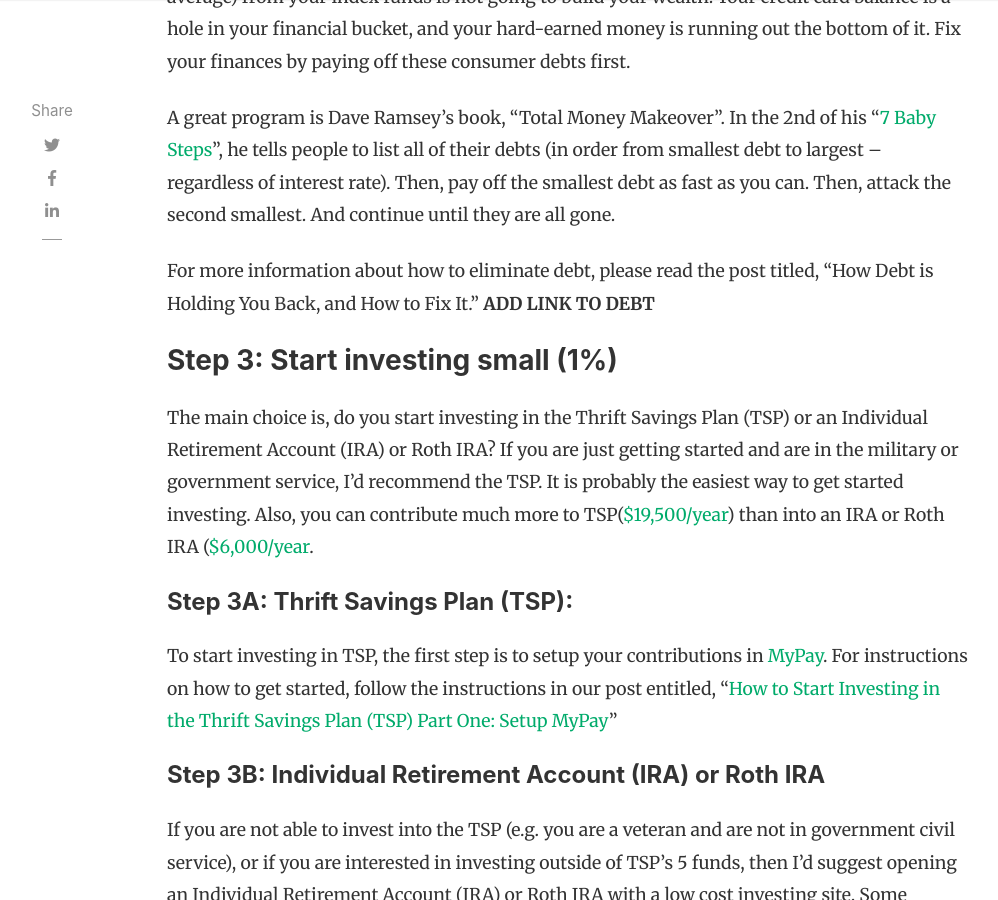
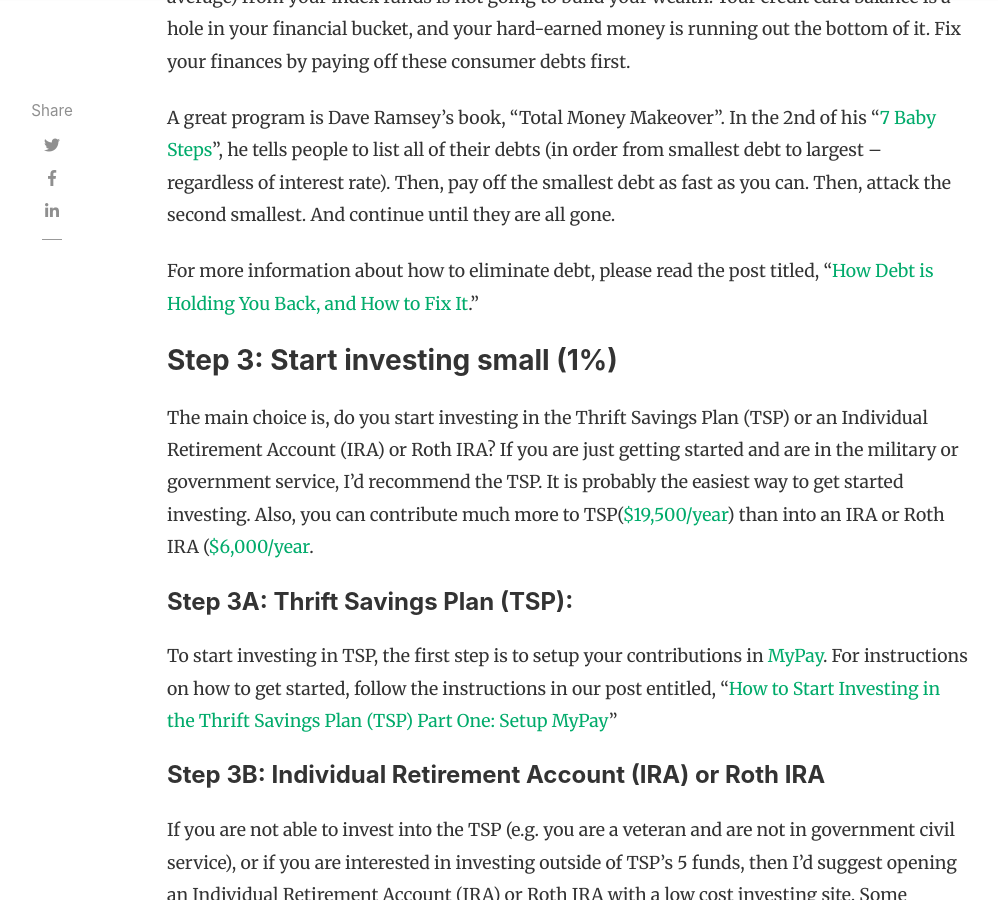
Before and after one commit to militaryinvestor/militaryinvestor.github.io, a Jekyll site: the page built from _posts/2021-12-12-Step-by-Step-Guide-to-Passive-Military-Investing.md, in a window 1280 px wide and 900 px high, scrolled down 4981 px. Shown: the whole window, without its empty margins (118-1116 px from the left). Built offline with Jekyll 4.4.1, drawn with Linux system fonts in a browser that asks for light colours; nearby versions of some CDN libraries; comment, search, counter and statistics services are not loaded.

Commit message:
Update 2021-12-12-Step-by-Step-Guide-to-Passive-Military-Investing.md

```diff
--- a/_posts/2021-12-12-Step-by-Step-Guide-to-Passive-Military-Investing.md
+++ b/_posts/2021-12-12-Step-by-Step-Guide-to-Passive-Military-Investing.md
@@ -51,7 +51,7 @@
 A great program is Dave Ramsey’s book, “Total Money Makeover”. In the 2nd of
 his “[7 Baby Steps](https://www.ramseysolutions.com/dave-ramsey-7-baby-steps#baby_step_2)”, he tells people to list all of their debts (in order from smallest debt to largest – regardless of interest rate). Then, pay off the smallest debt as fast as you can. Then, attack the second smallest. And continue until they are all gone.
 
-For more information about how to eliminate debt, please read the post titled, “How Debt is Holding You Back, and How to Fix It.” **ADD LINK TO DEBT**
+For more information about how to eliminate debt, please read the post titled, “[How Debt is Holding You Back, and How to Fix It](https://www.militaryinvestor.org/How-Debt-Is-Holding-You-Back-And-How-to-Fix-It/).”
 
 ### Step 3: Start investing small (1%)
 
```
